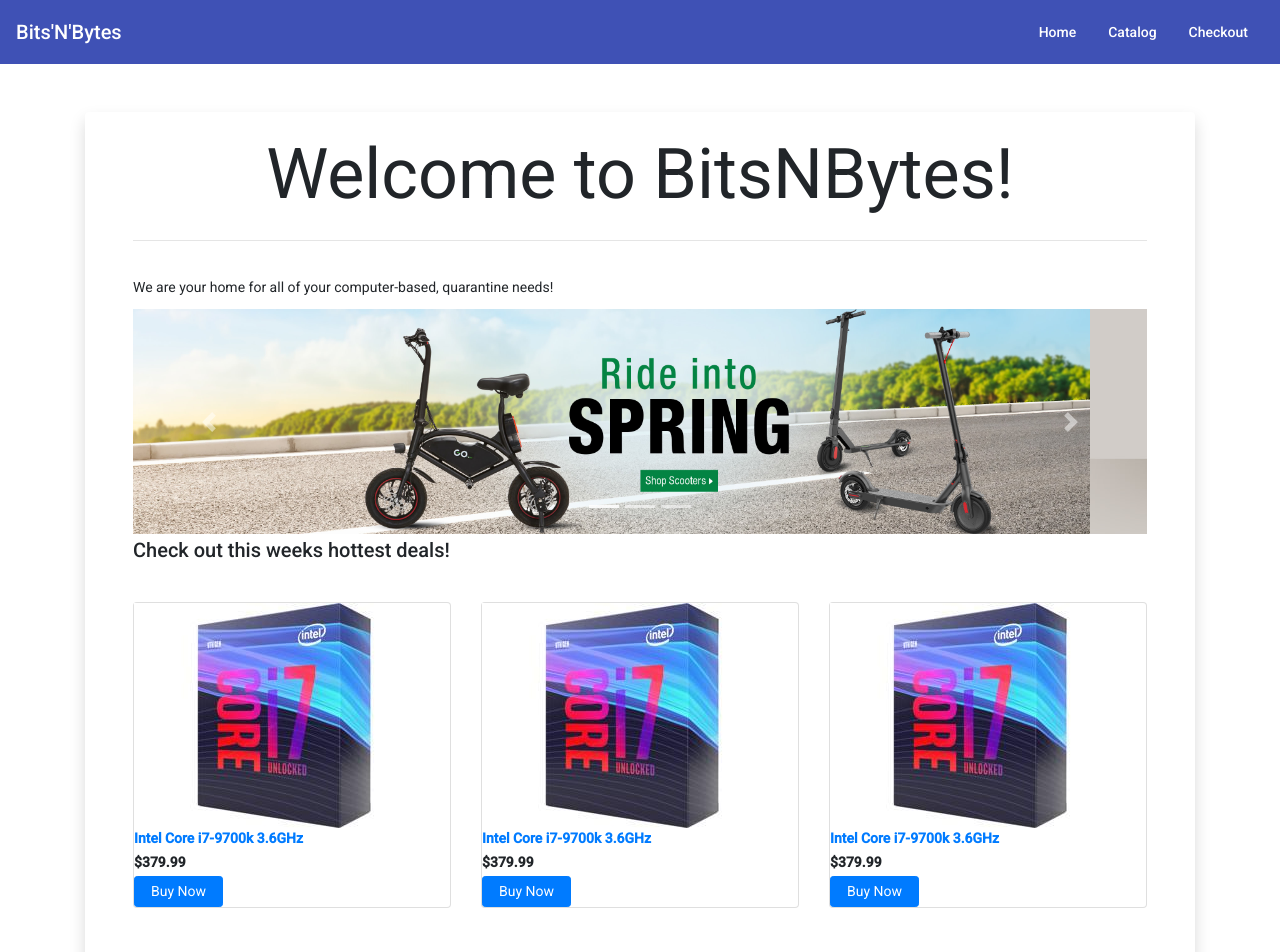
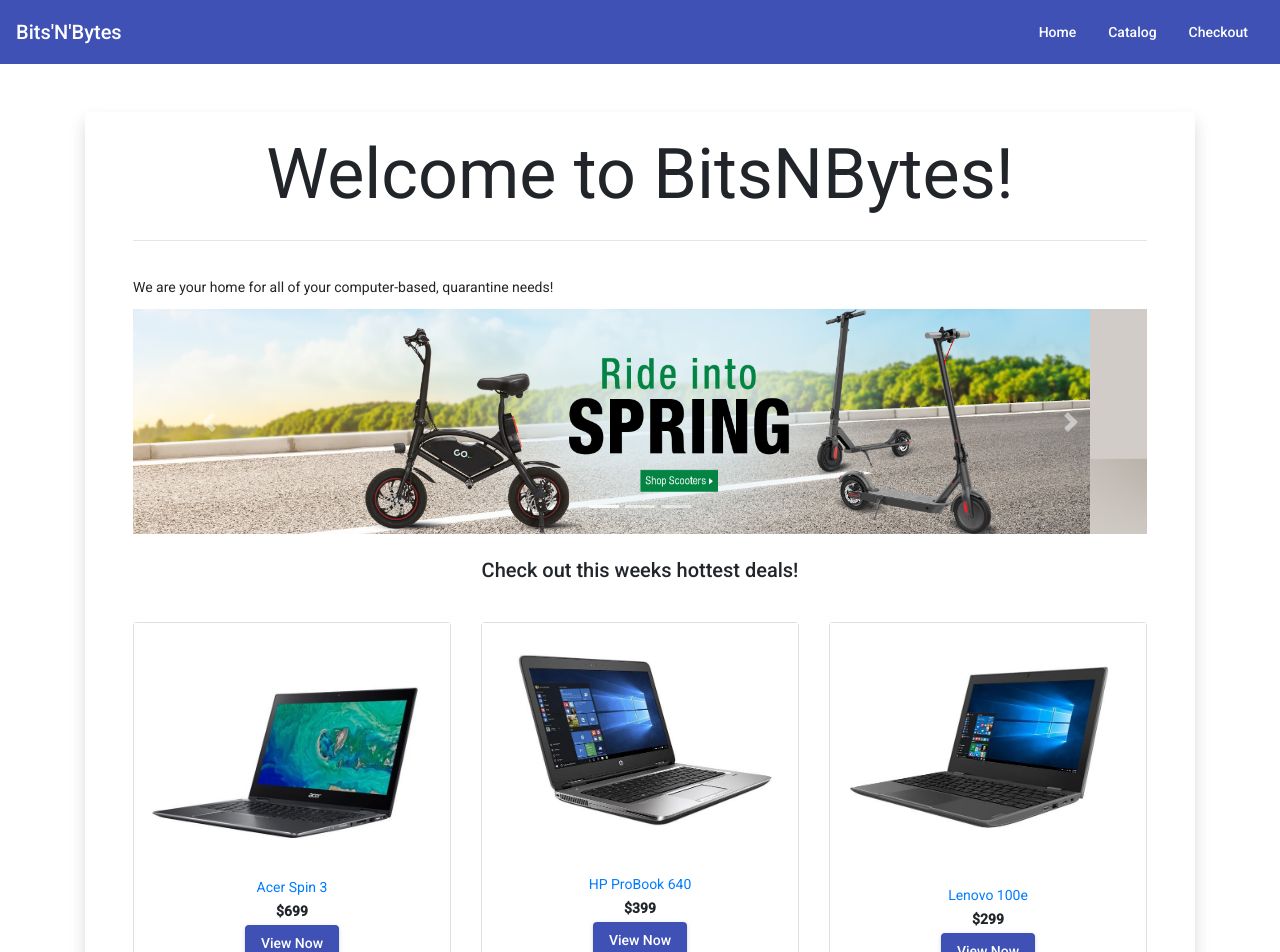
Before and after one commit to ryharri20/BitsNBytes, an Angular app: page /home in a window 1280 px wide. Shown: the top 952 px of the page. Built offline with nearby package versions, Linux system fonts and the light colour scheme.

Commit message:
Home image cleanup

```diff
--- a/src/app/home/home.component.css
+++ b/src/app/home/home.component.css
@@ -2,3 +2,11 @@
     text-align: center;
     font-size: 5em;
 }
+
+
+
+.my-class{
+    width: 300px!important;
+    justify-content: center;
+    justify-content: flex-end;
+}
--- a/src/app/home/home.component.html
+++ b/src/app/home/home.component.html
@@ -1,3 +1,4 @@
+
   <div class="container">
     <div class="card border-0 shadow my-5">
       <div class="card-body p-5">
@@ -8,9 +9,9 @@
             <h3>
               Welcome to BitsNBytes!
             </h3>
-      <br/>
+            <br />
             <hr>
-    <br/>
+            <br />
             <p>We are your home for all of your computer-based, quarantine needs!</p>
           </div>
         </div>
@@ -24,7 +25,7 @@
               </ol>
               <div class="carousel-inner" role="listbox">
                 <div class="carousel-item active">
-         <img src="assets/images/scooter.jpg" width="1200" >
+                  <img src="assets/images/scooter.jpg" width="1200">
                 </div>
                 <div class="carousel-item">
                   <img src="assets/images/HomeKits.jpg" width="1200">
@@ -44,9 +45,13 @@
             </div>
           </div>
         </div>
+        <br />
         <div class="row">
           <div class="col-sm-12">
+            <div style="text-align: center;">
               <h2>Check out this weeks hottest deals!</h2>
+
+            </div>
           </div>
         </div>
         <div class="row">
@@ -71,15 +76,34 @@
             <div class="card">
 
               <a href="" class="waves-effect waves-light">
-      <img src="assets/images/IntelCorei7.jpg" class="img-fluid"
-        alt=""></a>
+                <img src="assets/images/AcerSpin5.jpg" width="400" height="400" class="img-fluid" alt=""></a>
 
-    <p class="mb-1"><a href="catalog" class="font-weight-bold black-text">Intel Core i7-9700k 3.6GHz</a></p>
+              <p class="mb-1 text-center"><a class="black-text">Acer Spin 3</a></p>
 
-    <p class="mb-1"><strong>$379.99</strong></p>
+              <p class="mb-1 text-center"><strong class="sale">$699</strong></p>
+              <div style="text-align: center;">
+                <a href="catalog">
+                  <button mat-raised-button color="primary">View Now</button></a>
+              </div>
+            </div>
 
+          </div>
+          <div class="col-lg-4 col-md-12 mb-4">
+            <div class="card">
+
+              <a href="" class="waves-effect waves-light">
+                <img src="assets/images/HPGradeA.jpg" width="400" height="400" class="img-fluid" alt=""></a>
+
+              <p class="mb-1 text-center"><a class="black-text">HP ProBook 640</a></p>
+
+              <p class="mb-1 text-center"><strong>$399</strong></p>
+
+              <div style="text-align: center;">
                 <a href="catalog">
-      <button type="button" class="btn btn-primary btn-rounded btn-sm px-3">Buy Now</button></a>
+                  <button mat-raised-button color="primary">View Now</button></a>
+              </div>
+              <br />
+
 
             </div>
 
@@ -88,39 +112,22 @@
             <div class="card">
 
               <a href="" class="waves-effect waves-light">
-    <img src="assets/images/IntelCorei7.jpg" class="img-fluid"
-      alt=""></a>
+                <img src="assets/images/Lenovo.jpg" width="400" height="400" class="img-fluid" alt=""></a>
 
-  <p class="mb-1"><a href="catalog" class="font-weight-bold black-text">Intel Core i7-9700k 3.6GHz</a></p>
+              <p class="mb-1 text-center"><a class="black-text">Lenovo 100e</a></p>
 
-  <p class="mb-1"><strong>$379.99</strong></p>
-
+              <p class="mb-1 text-center"><strong>$299</strong></p>
+              <div style="text-align: center;">
                 <a href="catalog">
-    <button type="button" class="btn btn-primary btn-rounded btn-sm px-3">Buy Now</button></a>
-
+                  <button mat-raised-button color="primary">View Now</button></a>
               </div>
-
             </div>
-<div class="col-lg-4 col-md-12 mb-4">
-  <div class="card">
-
-<a href="" class="waves-effect waves-light">
-  <img src="assets/images/IntelCorei7.jpg" class="img-fluid"
-    alt=""></a>
-
-<p class="mb-1"><a href="catalog" class="font-weight-bold black-text">Intel Core i7-9700k 3.6GHz</a></p>
-
-<p class="mb-1"><strong>$379.99</strong></p>
-
-<a href="catalog">
-<button type="button" class="btn btn-primary btn-rounded btn-sm px-3">Buy Now</button></a>
 
           </div>
 
         </div>
 
       </div>
-
-  </div></div>
+    </div>
 
   </div>
```
Lines whose indentation alone changed are shown as unchanged.
